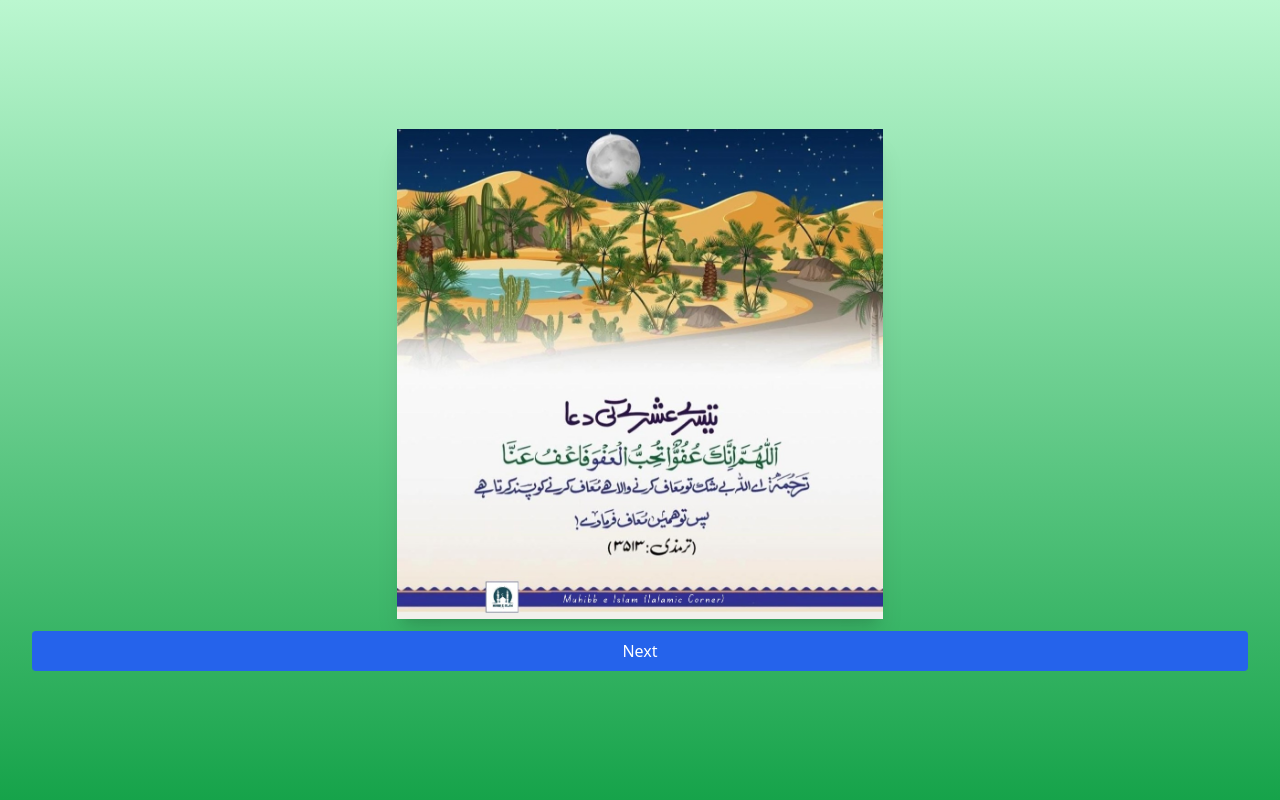
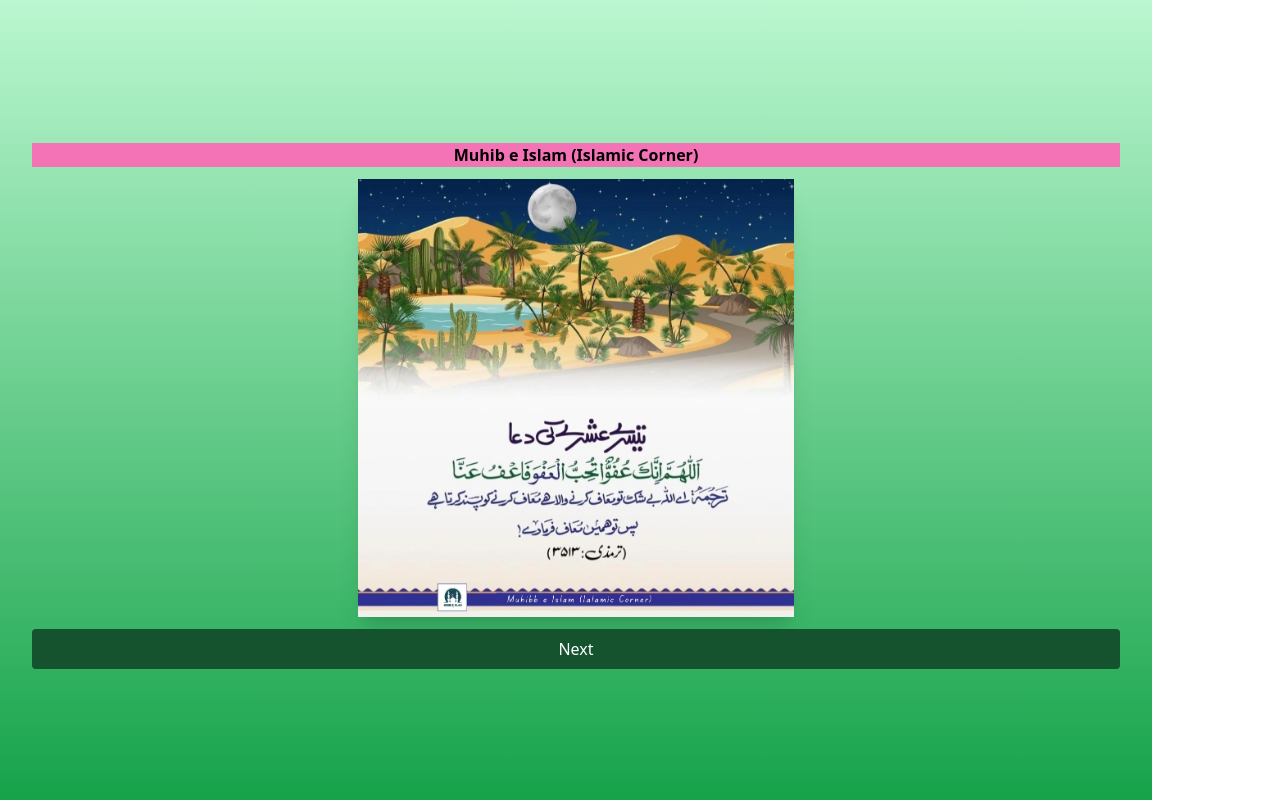
Before and after one commit to HoorainAbuzar/Ramzan-Checklist, a React (Vite) app: page /dua in a window 1280 px wide. Built offline with nearby package versions, Linux system fonts and the light colour scheme; a web font is replaced by a local one.

Commit message:
dua ho gayi

```diff
--- a/src/components/Dua.jsx
+++ b/src/components/Dua.jsx
@@ -1,15 +1,21 @@
-import React from 'react'
-import img from '../assets/img.jpg'
-import { useNavigate } from 'react-router-dom'
+import React from "react";
+import img from "../assets/img.jpg";
+import { useNavigate } from "react-router-dom";
 
 const Dua = () => {
-  const navigate = useNavigate()
+  const navigate = useNavigate();
   return (
-    <div className='w-full p-8 bg-gradient-to-b h-screen from-green-200 to-green-600 flex flex-col items-center justify-center'>
-      <img className='shadow-xl md:w-[40%]' src={img} alt="" />
-      <button onClick={()=> navigate('/checklist')} className='bg-blue-600 hover:bg-blue-700 transition-all duration-300 w-full rounded py-2 mt-3 text-white'>Next</button>
+    <div className="w-[90%] p-8 bg-gradient-to-b h-screen from-green-200 to-green-600 flex flex-col items-center justify-center">
+      <h2 className="my-3 font-bold bg-pink-400 w-full text-center">Muhib e Islam (Islamic Corner) </h2>
+      <img className="shadow-xl md:w-[40%]" src={img} alt="" />
+      <button
+        onClick={() => navigate("/checklist")}
+        className="bg-green-900 hover:bg-green-300 hover:text-black transition-all duration-300 w-full rounded py-2 mt-3 text-white"
+      >
+        Next
+      </button>
     </div>
-  )
-}
+  );
+};
 
-export default Dua
+export default Dua;
```
